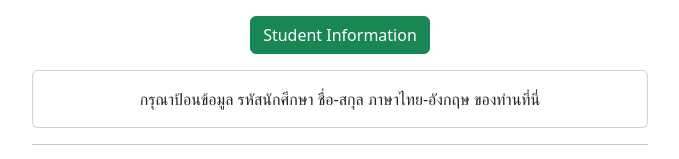
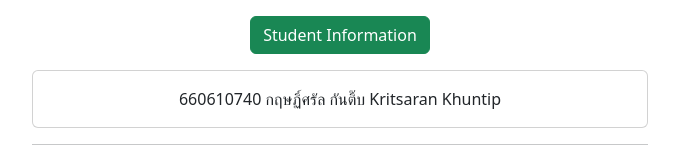
Before and after one commit to cpe207/lab01-BeCK8Pi, a plain HTML site: page index.html in a window 1280 px wide. Both pictures are taken after a click on the button "Student Information". Shown: the part 515-674 px from the top of the page, without its empty margins (300-979 px from the left). Drawn offline with nearby package versions, Linux system fonts and the light colour scheme.

Commit message:
finish munk

```diff
--- a/index.html
+++ b/index.html
@@ -50,8 +50,7 @@
           </p>
           <div class="collapse" id="collapseExample">
             <div class="card card-body">
-              กรุณาป้อนข้อมูล รหัสนักศึกษา ชื่อ-สกุล ภาษาไทย-อังกฤษ
-              ของท่านที่นี่
+              660610740 กฤษฏิ์ศรัล กันติ๊บ Kritsaran Khuntip
             </div>
           </div>
         </div>
```
